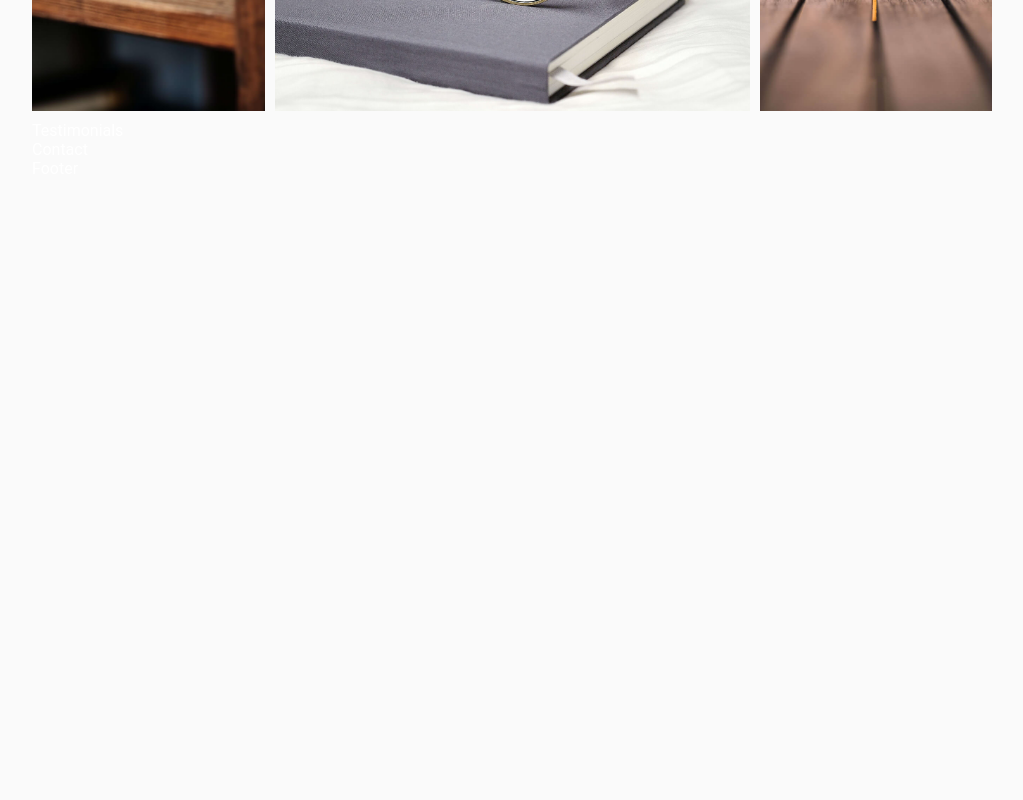
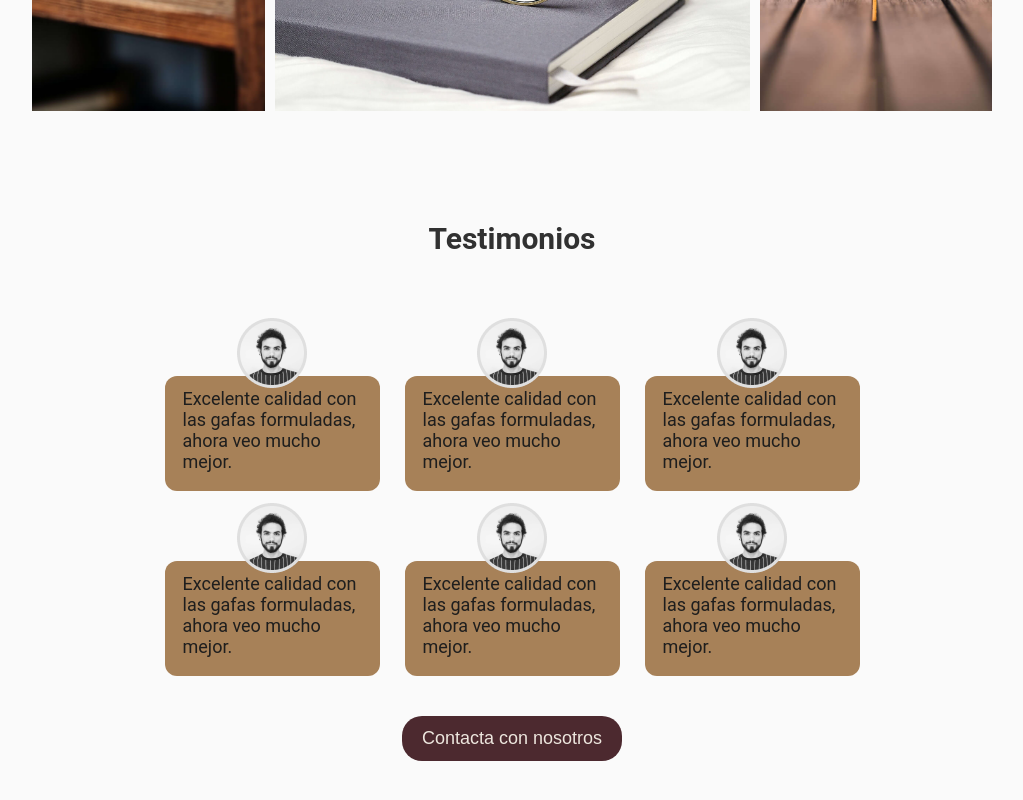
Before and after one commit to comayocode/optica-mejia, a React (Vite) app: page / in a window 1280 px wide. Shown: the part 1890-2690 px from the top of the page, without its empty margins (253-1276 px from the left). Before the commit the page ends 2068 px from the top, so only its background shows below. Built offline with nearby package versions, Linux system fonts and the light colour scheme.

Commit message:
feat: add testimonials component

```diff
--- a/src/App.css
+++ b/src/App.css
@@ -1,6 +1,10 @@
 .App {
   display: flex;
   flex-direction: row;
+}
+
+.body-components {
+  z-index: 9;
 }
 
 @media (min-width: 768px) {
--- a/src/components/Testimonials.jsx
+++ b/src/components/Testimonials.jsx
@@ -1,9 +1,27 @@
-import React from 'react'
+import { testimonials } from '../constants';
+import '../stylesheets/Testimonials.css';
 
 const Testimonials = () => {
   return (
-    <div>Testimonials</div>
-  )
-}
+    <section id='testimonials' className='testimonials'>
+      <h2 className='section-title'>Testimonios</h2>
+      <div className='testimonials-container'>
+        {testimonials.map((testimonial) => (
+          <div key={testimonial.id} className='testimonial'>
+            <img
+              src={testimonial.img}
+              alt='Cliente optica mejia'
+              className='testimonial__img'
+            />
+            <p className='testimonal__text'>{testimonial.testimonial}</p>
+          </div>
+        ))}
+      </div>
+      <button className='testimonials__btn' href='#'>
+        Contacta con nosotros
+      </button>
+    </section>
+  );
+};
 
-export default Testimonials
+export default Testimonials;
--- a/src/constants/index.js
+++ b/src/constants/index.js
@@ -1,4 +1,4 @@
-import { gallery01, gallery02, gallery03, gallery04, gallery05, aboutImg, facebook, youtube, whatsapp, instagram } from '../assets';
+import { gallery01, gallery02, gallery03, gallery04, gallery05, aboutImg, testimonial01, facebook, youtube, whatsapp, instagram } from '../assets';
 
 export const hero = {
   tittle: "Profesionales de confianza para el cuidado de tus ojos",
@@ -34,6 +34,39 @@ export const products = [
   {
     id: "producto-05",
     img: gallery05
+  },
+]
+
+export const testimonials = [
+  {
+    id: "testimonial-01",
+    img: testimonial01,
+    testimonial: "Excelente calidad con las gafas formuladas, ahora veo mucho mejor.",
+  },
+  {
+    id: "testimonial-02",
+    img: testimonial01,
+    testimonial: "Excelente calidad con las gafas formuladas, ahora veo mucho mejor.",
+  },
+  {
+    id: "testimonial-03",
+    img: testimonial01,
+    testimonial: "Excelente calidad con las gafas formuladas, ahora veo mucho mejor.",
+  },
+  {
+    id: "testimonial-04",
+    img: testimonial01,
+    testimonial: "Excelente calidad con las gafas formuladas, ahora veo mucho mejor.",
+  },
+  {
+    id: "testimonial-05",
+    img: testimonial01,
+    testimonial: "Excelente calidad con las gafas formuladas, ahora veo mucho mejor.",
+  },
+  {
+    id: "testimonial-06",
+    img: testimonial01,
+    testimonial: "Excelente calidad con las gafas formuladas, ahora veo mucho mejor.",
   },
 ]
 
--- a/src/index.css
+++ b/src/index.css
@@ -5,6 +5,7 @@
   --text-dark: #1E1E1E;
   --text-gray: #646161;
   --text-white: #EDE6DE;
+  --testimonial-card: #A78158;
   --btn-color-primary: #5E4731;
   --btn-color-secondary: #4C292F;
 
--- a/src/stylesheets/Navbar.css
+++ b/src/stylesheets/Navbar.css
@@ -4,6 +4,7 @@
   height: 45px;
   padding: 0 10px;
   position: fixed;
+  z-index: 99;
   width: 100%;
   background-color: var(--bg-primary);
 }
--- a/src/stylesheets/Testimonials.css
+++ b/src/stylesheets/Testimonials.css
@@ -0,0 +1,115 @@
+.testimonials {
+  display: flex;
+  flex-direction: column;
+  margin-top: 50px;
+}
+
+.testimonials-container {
+  display: grid;
+  justify-content: center;
+}
+
+.testimonial {
+  width: 200px;
+  display: grid;
+}
+
+.testimonials-container>div:nth-child(6),
+.testimonials-container>div:nth-child(5),
+.testimonials-container>div:nth-child(4),
+.testimonials-container>div:nth-child(3) {
+  display: none;
+}
+
+.testimonial__img {
+  position: relative;
+  margin: 0 auto;
+  top: 12px;
+}
+
+.testimonal__text {
+  background-color: var(--testimonial-card);
+  color: var(--text-dark);
+  font-size: var(--paragraph-size-320);
+  width: 200px;
+  height: 100px;
+  padding: 12px 18px 14px;
+  border-radius: 12px;
+}
+
+.testimonials__btn {
+  margin: 40px auto;
+  width: 190px;
+  height: 40px;
+  border: none;
+  background-color: var(--btn-color-secondary);
+  color: var(--text-white);
+  padding: 10px;
+  font-size: var(--paragraph-size-320);
+  border-radius: 20px;
+  cursor: pointer;
+}
+
+@media (min-width: 1024px) {
+
+  .testimonials {
+    margin-top: 100px;
+  }
+
+  .testimonials-container {
+    display: grid;
+    grid-template-columns: repeat(3, 210px);
+    grid-template-rows: repeat(2, 180px);
+    grid-column-gap: 20px;
+  }
+
+  .testimonial {
+    width: 210px;
+  }
+
+  .testimonials-container>div:nth-child(6),
+  .testimonials-container>div:nth-child(5),
+  .testimonials-container>div:nth-child(4),
+  .testimonials-container>div:nth-child(3) {
+    display: grid;
+  }
+
+  .testimonial__img {
+    margin: 0 auto;
+  }
+
+  .testimonal__text {
+    font-size: var(--paragraph-size-1024);
+    width: 210px;
+    height: 110px;
+  }
+
+  .testimonials__btn {
+    width: 200px;
+    height: 45px;
+    font-size: var(--paragraph-size-1024);
+  }
+}
+
+@media (min-width: 1200px) {
+  .testimonials-container {
+    grid-template-columns: repeat(3, 215px);
+    grid-template-rows: repeat(2, 185px);
+    grid-column-gap: 25px;
+  }
+
+  .testimonial {
+    width: 215px;
+  }
+
+  .testimonal__text {
+    font-size: var(--paragraph-size-1366);
+    width: 215px;
+    height: 115px;
+  }
+
+  .testimonials__btn {
+    width: 220px;
+    font-size: var(--paragraph-size-1366);
+  }
+}
```
Also changed, not shown: 1 other file (tests, documents, lock files or other folders).
